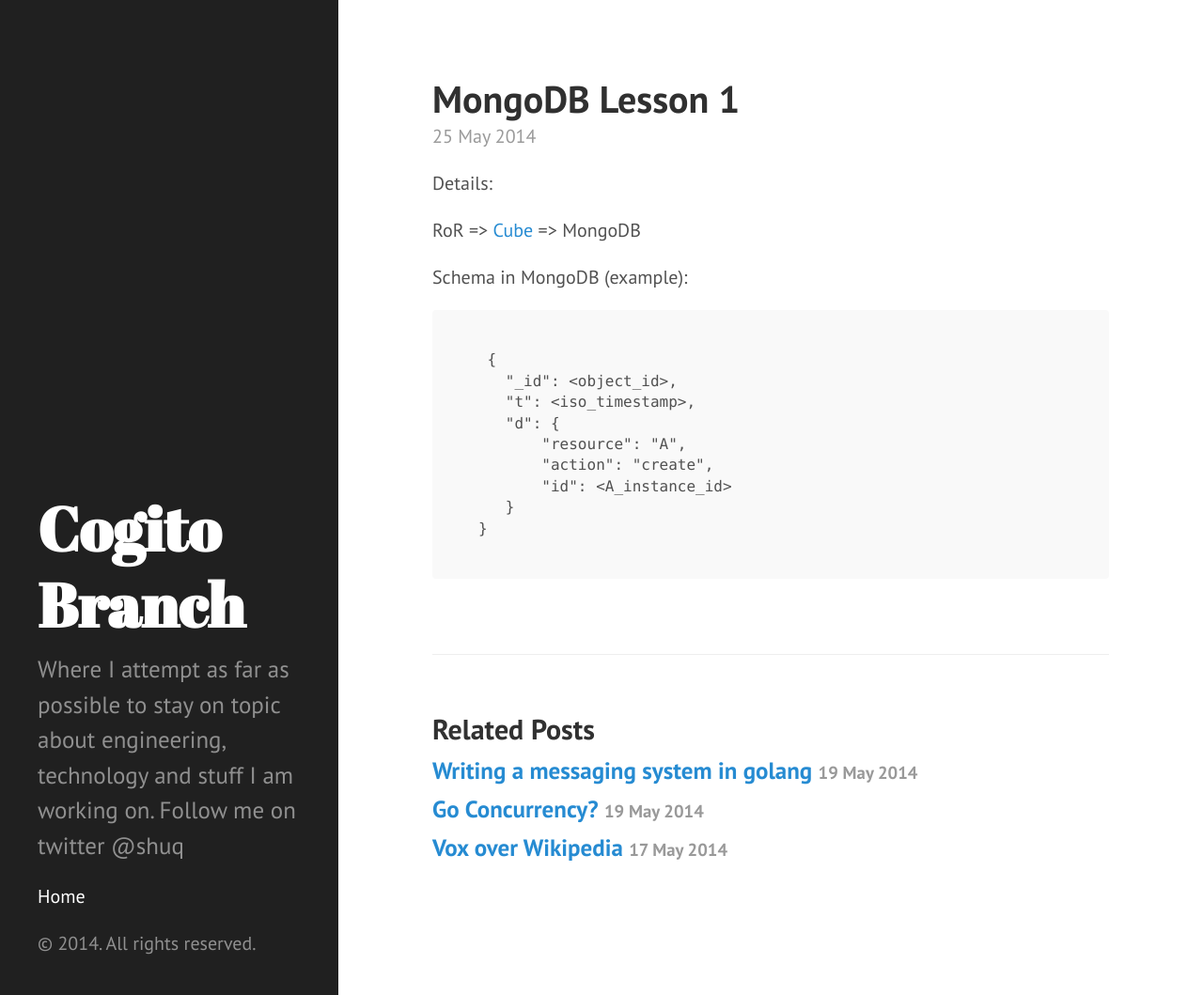
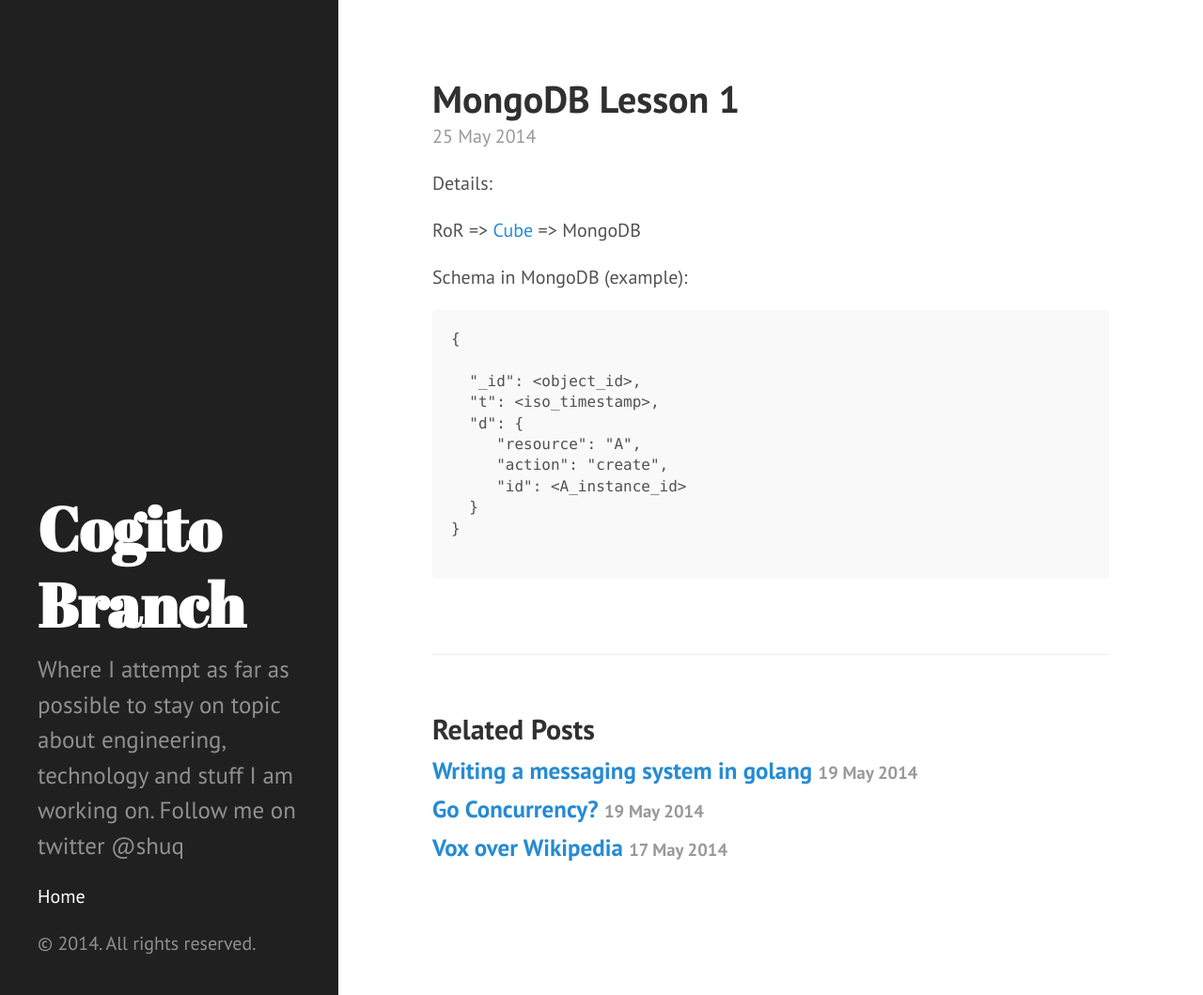
Before and after one commit to quekshuy/oldquekshuy.github.io, a Jekyll site: the page built from _posts/2014-05-25-ror-1-mongodb.markdown, in a window 1280 px wide and 1059 px high. Shown: the whole window at 94% size. Built offline with Jekyll 4.4.1, drawn with Linux system fonts in a browser that asks for light colours.

Commit message:
Post update: MongoDB Lesson 1

````diff
--- a/_posts/2014-05-25-ror-1-mongodb.markdown
+++ b/_posts/2014-05-25-ror-1-mongodb.markdown
@@ -10,15 +10,15 @@ RoR => [Cube](http://github.com/square/cube) => MongoDB
 Schema in MongoDB (example):
 
 ```
+{
 
-    {
-      "_id": <object_id>,
-      "t": <iso_timestamp>,
-      "d": {
-          "resource": "A",
-          "action": "create",
-          "id": <A_instance_id>
-      }
-   }
+  "_id": <object_id>,
+  "t": <iso_timestamp>,
+  "d": {
+     "resource": "A",
+     "action": "create",
+     "id": <A_instance_id>
+  }
+}
 
 ```
````
